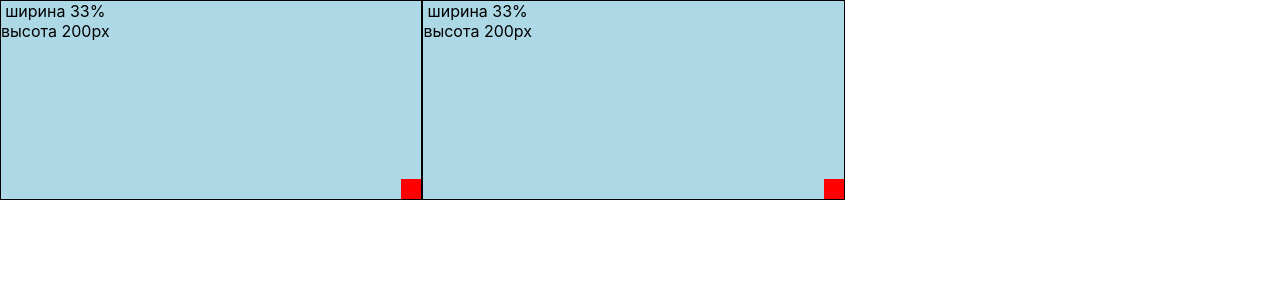
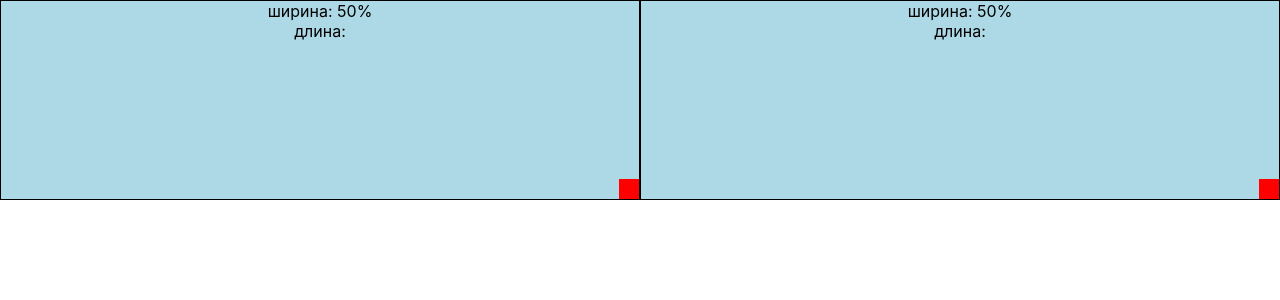
Before and after one commit to mihalichpalich/react_resizive_grid, a React (Create React App) app: page / in a window 1280 px wide. Shown: the top 300 px of the page. Built offline with nearby package versions, Linux system fonts and the light colour scheme.

Commit message:
решил вопрос с сохранением ширины сетки (пусть пока так)

```diff
--- a/src/Grid/Grid.jsx
+++ b/src/Grid/Grid.jsx
@@ -7,6 +7,7 @@ class Grid extends React.Component {
     return (
       <div>
         <Row />
+        {/* <Row /> */}
       </div>
     );
   }
--- a/src/Grid/Row/Column/Column.jsx
+++ b/src/Grid/Row/Column/Column.jsx
@@ -5,20 +5,33 @@ class Column extends React.Component {
   constructor(props) {
     super(props);
     this.state = {
-      columnWidth: "33%",
-      columnHeight: "200px",
-      columnResize: null
+      columnWidth: "50%",
+      columnOldWidthPx: null,
+      columnHeight: null,
+      columnResize: null,
+      columnOldWidth: null,
+      columnNewWidth: null,
+      columnFlexGrow: 1
     };
     this.initResize = this.initResize.bind(this);
     this.resize = this.resize.bind(this);
     this.stopResize = this.stopResize.bind(this);
   }
 
+  componentDidMount() {
+    let columnOldWidthPxVar = $(".column").width();
+
+    this.setState({
+      columnOldWidthPx: columnOldWidthPxVar
+    });
+  }
+
   initResize(e) {
     e.preventDefault();
 
     this.setState({
-      columnResize: e.target.parentNode
+      columnResize: e.target.parentNode,
+      columnOldWidth: this.state.columnWidth
     });
 
     $(window).bind("mousemove", this.resize);
@@ -38,9 +51,15 @@ class Column extends React.Component {
     columnResizeHeight =
       e.clientY - this.state.columnResize.offsetTop + 10 + "px";
 
+    let newFlexGrow =
+      (e.clientX - this.state.columnResize.offsetLeft + 10) /
+      this.state.columnOldWidthPx;
+
     this.setState({
       columnWidth: columnResizeWidth,
-      columnHeight: columnResizeHeight
+      columnHeight: columnResizeHeight,
+      columnNewWidth: columnResizeWidth,
+      columnFlexGrow: newFlexGrow
     });
   }
 
@@ -54,9 +73,9 @@ class Column extends React.Component {
   }
 
   render() {
-    const ColumnStyles = {
+    const columnStyles = {
       columnStyle: {
-        display: "flex",
+        flexGrow: this.state.columnFlexGrow,
         boxSizing: "border-box",
         position: "relative",
         width: this.state.columnWidth,
@@ -77,12 +96,12 @@ class Column extends React.Component {
     };
 
     return (
-      <div className="column" style={ColumnStyles.columnStyle}>
-        ширина {this.state.columnWidth} <br />
-        высота {this.state.columnHeight}
+      <div className="column" style={columnStyles.columnStyle}>
+        ширина: {columnStyles.columnStyle.width} <br />
+        длина: {columnStyles.columnStyle.height}
         <span
           className="resizer"
-          style={ColumnStyles.spanStyle}
+          style={columnStyles.spanStyle}
           onMouseDown={this.initResize}
         ></span>
       </div>
--- a/src/Grid/Row/Row.jsx
+++ b/src/Grid/Row/Row.jsx
@@ -3,18 +3,28 @@ import React from "react";
 import Column from "./Column/Column.jsx";
 
 class Row extends React.Component {
+  constructor(props) {
+    super(props);
+    this.state = {};
+  }
+
   render() {
-    const RowStyles = {
+    const rowStyles = {
       display: "flex",
-      alignItems: "stretch",
+      backgroundColor: "green",
+      minHeight: "200px",
       width: "100%"
     };
 
+    let columns = [];
+
+    for (let i = 0; i < 2; i++) {
+      columns.push(<Column key={i} />);
+    }
+
     return (
-      <div style={RowStyles}>
-        <Column />
-        <Column />
-        {/* <Column /> */}
+      <div className="row" style={rowStyles}>
+        {columns}
       </div>
     );
   }
```
